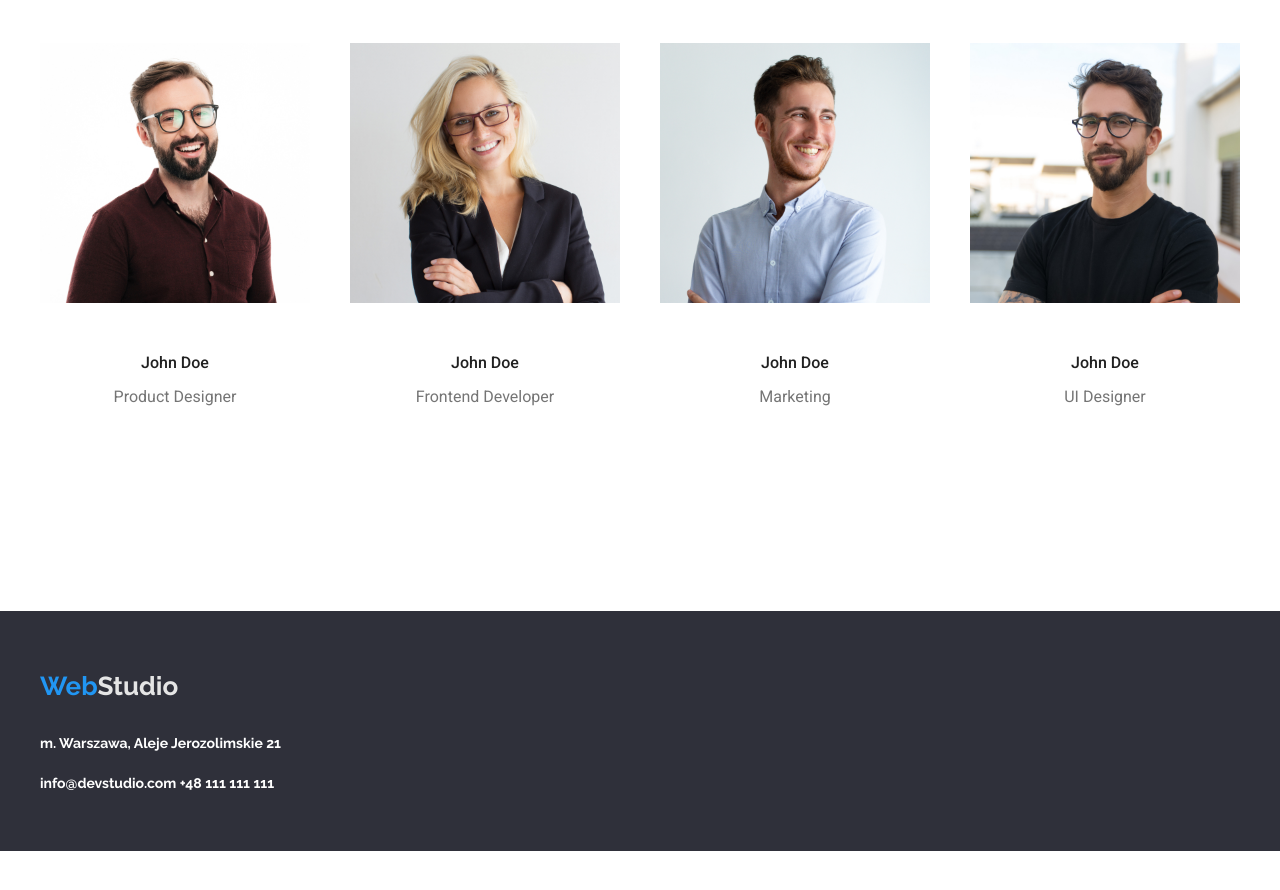
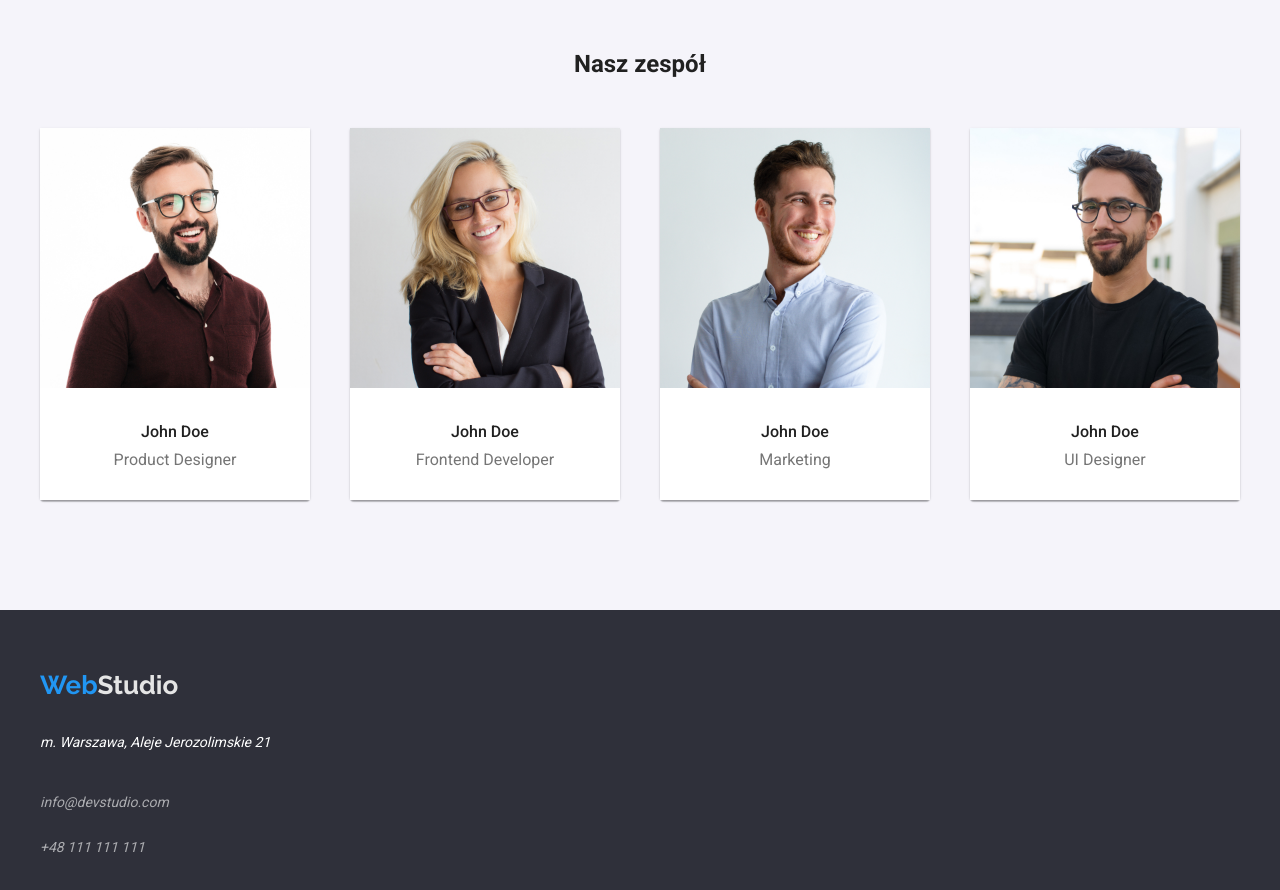
Before and after one commit to GosiaAntoniak/goit-markup-hw-03, a plain HTML site: page index.html in a window 1280 px wide. Shown: the part 1600-2490 px from the top of the page. Before the commit the page ends 2451 px from the top, so only its background shows below. Drawn offline with nearby package versions, Linux system fonts and the light colour scheme.

Commit message:
Poprawka praca domowa 3

```diff
--- a/css/styles.css
+++ b/css/styles.css
@@ -5,6 +5,7 @@
   --white: #e5e5e5;
   --main-banner: #2f303a;
   --white-main-banner: #ffffff;
+  --white-transparent: rgba(255, 255, 255, 0.6);
   --portfolio-button: #f5f4fa;
   --flex-gap: 1.25rem;
   --button-radius: 4px;
@@ -29,6 +30,7 @@ body {
   box-sizing: border-box;
   width: 100%;
   display: block;
+  height: 80px;
 }
 .nav-links a {
   color: var(--black);
@@ -82,15 +84,16 @@ body {
   text-align: center;
   box-sizing: border-box;
 }
-.main-banner > h1 {
+.main-banner-description {
+  line-height: 1.36;
+  font-weight: 900;
+  text-transform: uppercase;
   font-size: 44px;
-  font-weight: 900;
   line-height: 1.36;
   text-align: center;
-  text-transform: uppercase;
-}
-.main-banner-description {
-  line-height: 1.36;
+  width: 696px;
+  margin: 0 auto 30px auto;
+  letter-spacing: 0.06em;
 }
 .button-main {
   color: var(--white-main-banner);
@@ -98,6 +101,8 @@ body {
   font-size: 16px;
   line-height: 1.875;
   padding: 10px 42px;
+  font-weight: 700;
+  letter-spacing: 0.06em;
   border: 0;
   outline: none;
   cursor: pointer;
@@ -133,6 +138,10 @@ body {
   line-height: 1.17;
   box-sizing: border-box;
   margin-bottom: 50px;
+  padding: 0px;
+}
+.section-background {
+  background-color: var(--portfolio-button);
 }
 .section-working-kind {
   display: flex;
@@ -148,13 +157,20 @@ body {
   list-style: none;
   padding: 0;
 }
-
+.about-us > li {
+  box-shadow: 0px 1px 3px rgba(0, 0, 0, 0.12), 0px 1px 1px rgba(0, 0, 0, 0.14),
+    0px 2px 1px rgba(0, 0, 0, 0.2);
+  border-radius: 0px 0px 4px 4px;
+}
 .about-us figure {
   margin: 0;
+  background-color: var(--white-main-banner);
 }
-.about-us-img {
-  margin-bottom: 30px;
+
+.about-us figcaption {
+  padding: 30px 0;
 }
+
 .about-name {
   color: var(--black);
   font-weight: 500;
@@ -162,11 +178,16 @@ body {
 }
 .about-position {
   text-align: center;
-  margin-bottom: 94px;
 }
 .about-name,
-about-position {
+.about-position {
   line-height: 1.17;
+  margin: 0;
+  font-size: 16px;
+}
+
+.about-name {
+  margin-bottom: 10px;
 }
 .footer {
   background-color: var(--main-banner);
@@ -186,11 +207,22 @@ about-position {
   font-size: 26px;
   color: var(--white);
 }
-.footer-adress {
-  color: var(--white-main-banner);
+
+.footer-address,
+.footer-contact {
+  font-family: "Roboto";
   text-decoration: none;
   padding-top: 20px;
   padding-bottom: 9px;
+  font-weight: 400;
+}
+.footer-address {
+  color: var(--white-main-banner);
+}
+
+.footer-contact {
+  display: block;
+  color: var(--white-transparent);
 }
 .portfolio-button {
   font-size: 16px;
@@ -261,6 +293,7 @@ about-position {
   display: flex;
   justify-content: center;
   align-items: center;
+  height: 80px;
 }
 .nav-separator {
   flex-grow: 1;
--- a/index.html
+++ b/index.html
@@ -136,7 +136,7 @@
         </ul>
       </div>
       </section>
-      <section class="section">
+      <section class="section section-background">
         <div class="container">
         <h2 class="section-headline">Nasz zespół</h2>
         <ul class="about-us">
@@ -209,15 +209,15 @@
       <span class="footer-color-web">Web</span
       ><span class="footer-color-studio">Studio</span>
       <div>
-        <adress>
-          <p class="footer-adress">m. Warszawa, Aleje Jerozolimskie 21</p>
-          <a class="footer-adress" href="mailto:info@devstudio.com">
+        <address>
+          <p class="footer-address">m. Warszawa, Aleje Jerozolimskie 21</p>
+          <a class="footer-contact" href="mailto:info@devstudio.com">
             info@devstudio.com
           </a>
-          <a class="footer-adress" href="tel:+48 111 111 111"
+          <a class="footer-contact" href="tel:+48 111 111 111"
             >+48 111 111 111</a
           >
-        </adress>
+        </address>
       </div>
     </footer>
   </div>
```
